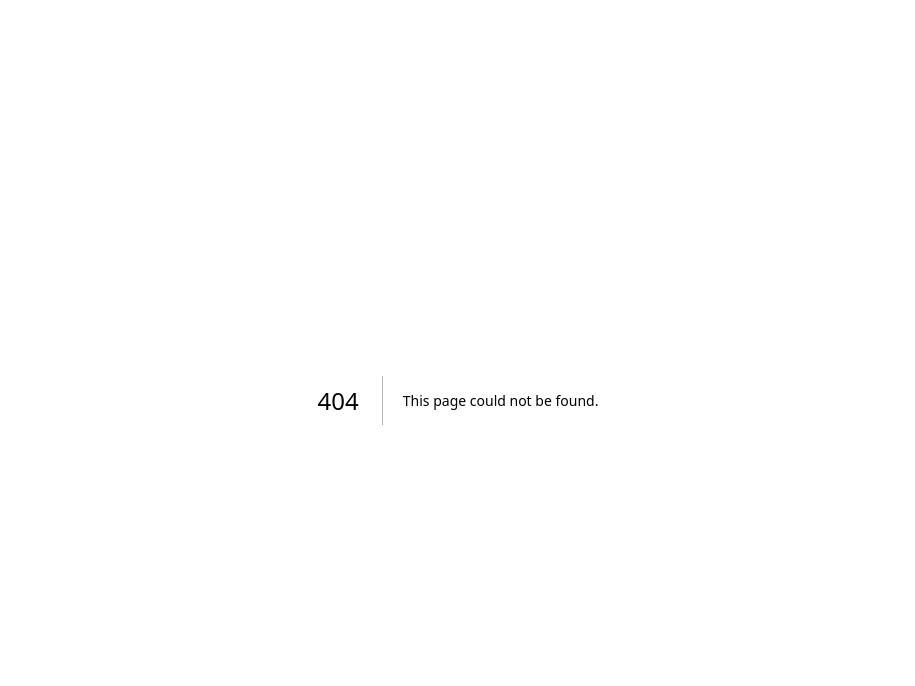
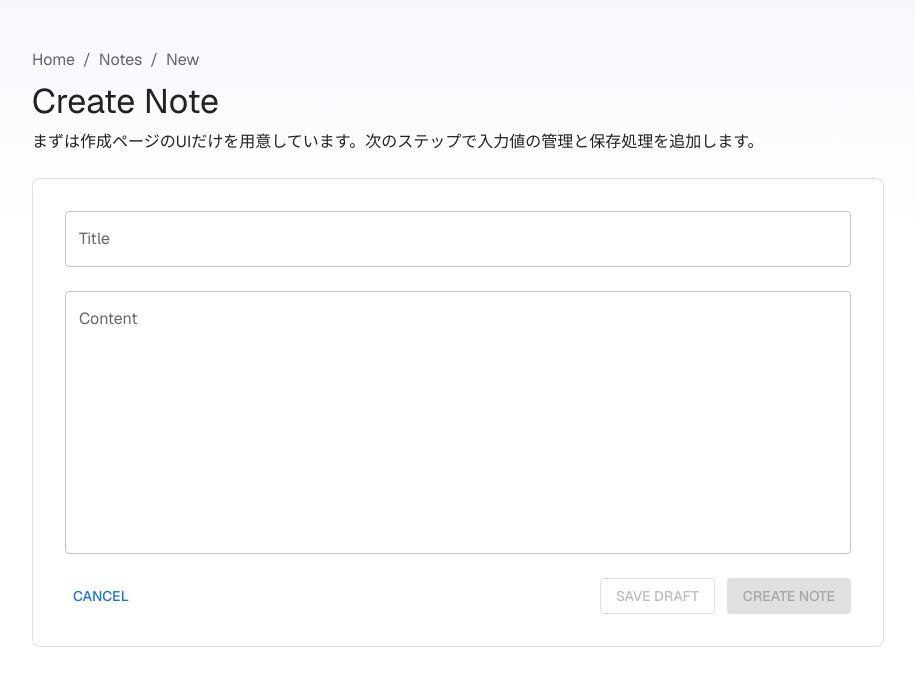
Before and after one commit to htanjo/nextjs-demo, a Next.js app: page /notes/new in a window 1280 px wide. Before the commit this address had no page. Shown: the top 686 px of the page, without its empty margins (182-1097 px from the left). Built offline with nearby package versions, Linux system fonts and the light colour scheme; what @mui/material-nextjs would draw is missing.

Commit message:
Add New Note page and update navigation button

```diff
--- /dev/null
+++ b/app/notes/new/page.tsx
@@ -0,0 +1,103 @@
+import {
+  Box,
+  Breadcrumbs,
+  Button,
+  Container,
+  Link,
+  Paper,
+  Stack,
+  TextField,
+  Typography,
+} from "@mui/material";
+
+export default function NewNotePage() {
+  return (
+    <Box
+      sx={{
+        minHeight: "100%",
+        background:
+          "linear-gradient(180deg, #f6f8fc 0%, #ffffff 240px, #ffffff 100%)",
+        py: { xs: 4, md: 6 },
+      }}
+    >
+      <Container maxWidth="md">
+        <Stack spacing={3}>
+          <Box>
+            <Breadcrumbs aria-label="breadcrumb" sx={{ mb: 1 }}>
+              <Link underline="hover" color="inherit" href="/">
+                Home
+              </Link>
+              <Link underline="hover" color="inherit" href="/notes">
+                Notes
+              </Link>
+              <Typography color="text.primary">New</Typography>
+            </Breadcrumbs>
+            <Typography variant="h4" component="h1">
+              Create Note
+            </Typography>
+            <Typography variant="body1" color="text.secondary" sx={{ mt: 1 }}>
+              まずは作成ページのUIだけを用意しています。次のステップで入力値の管理と保存処理を追加します。
+            </Typography>
+          </Box>
+
+          <Paper
+            elevation={0}
+            sx={{
+              border: "1px solid",
+              borderColor: "divider",
+              borderRadius: 2,
+              p: { xs: 3, md: 4 },
+            }}
+          >
+            <Stack
+              component="form"
+              spacing={3}
+              noValidate
+              autoComplete="off"
+            >
+              <TextField
+                label="Title"
+                name="title"
+                placeholder="e.g. Notes app architecture memo"
+                fullWidth
+              />
+              <TextField
+                label="Content"
+                name="content"
+                placeholder="Write your note here..."
+                fullWidth
+                multiline
+                minRows={10}
+              />
+
+              <Stack
+                direction={{ xs: "column-reverse", sm: "row" }}
+                spacing={2}
+                sx={{
+                  justifyContent: "space-between",
+                  alignItems: { xs: "stretch", sm: "center" },
+                }}
+              >
+                <Button variant="text" component={Link} href="/notes">
+                  Cancel
+                </Button>
+                <Stack
+                  direction={{ xs: "column", sm: "row" }}
+                  spacing={1.5}
+                  sx={{ alignItems: { xs: "stretch", sm: "center" } }}
+                >
+                  <Button variant="outlined" disabled>
+                    Save Draft
+                  </Button>
+                  <Button variant="contained" disabled>
+                    Create Note
+                  </Button>
+                </Stack>
+              </Stack>
+            </Stack>
+          </Paper>
+        </Stack>
+      </Container>
+    </Box>
+  );
+}
--- a/app/notes/page.tsx
+++ b/app/notes/page.tsx
@@ -119,7 +119,7 @@ export default function Notes() {
                 fullWidth
                 disabled
               />
-              <Button variant="contained" disabled sx={{ minWidth: 140 }}>
+              <Button variant="contained" href="/notes/new" sx={{ minWidth: 140 }}>
                 New Note
               </Button>
             </Stack>
```
